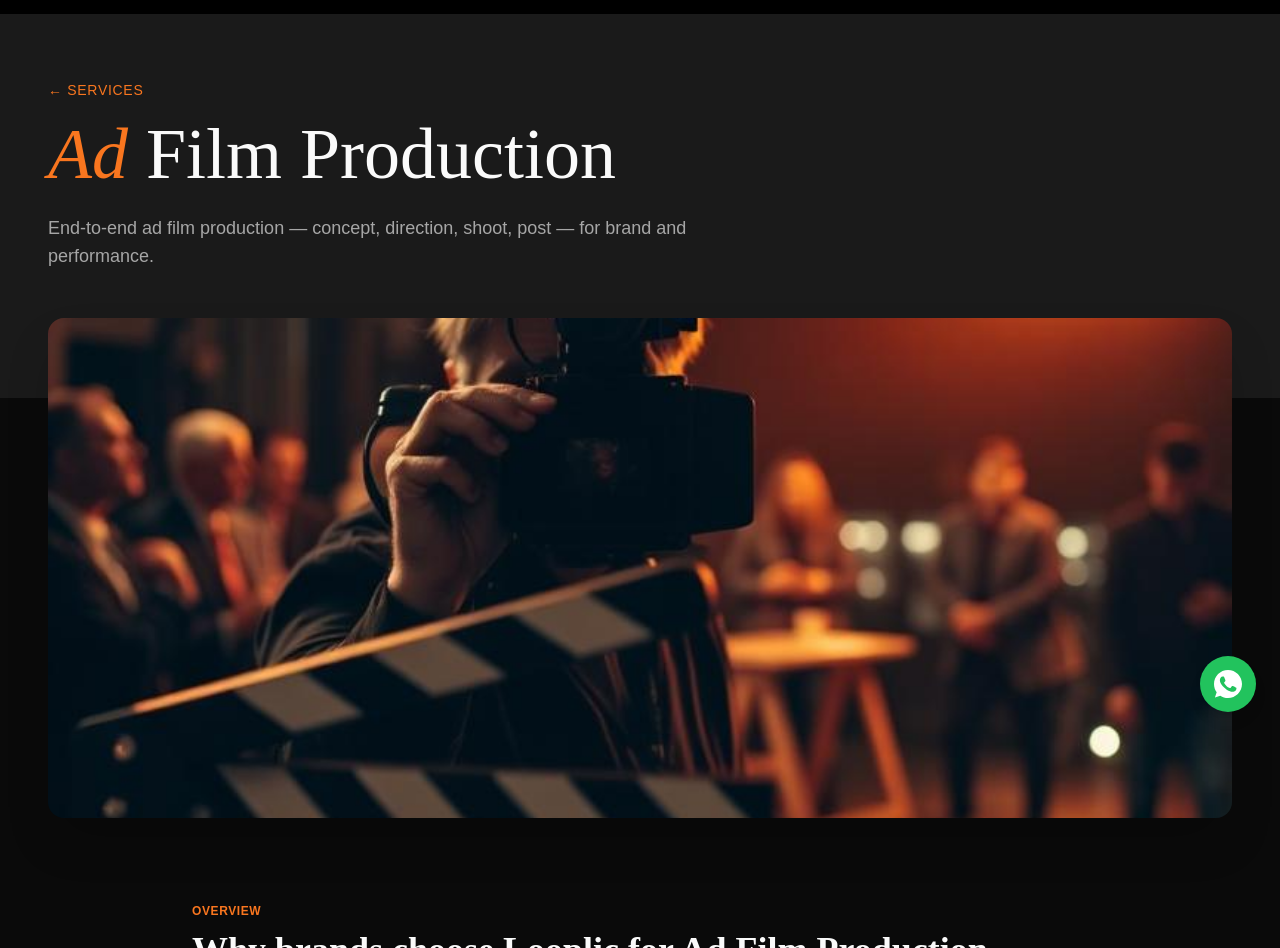
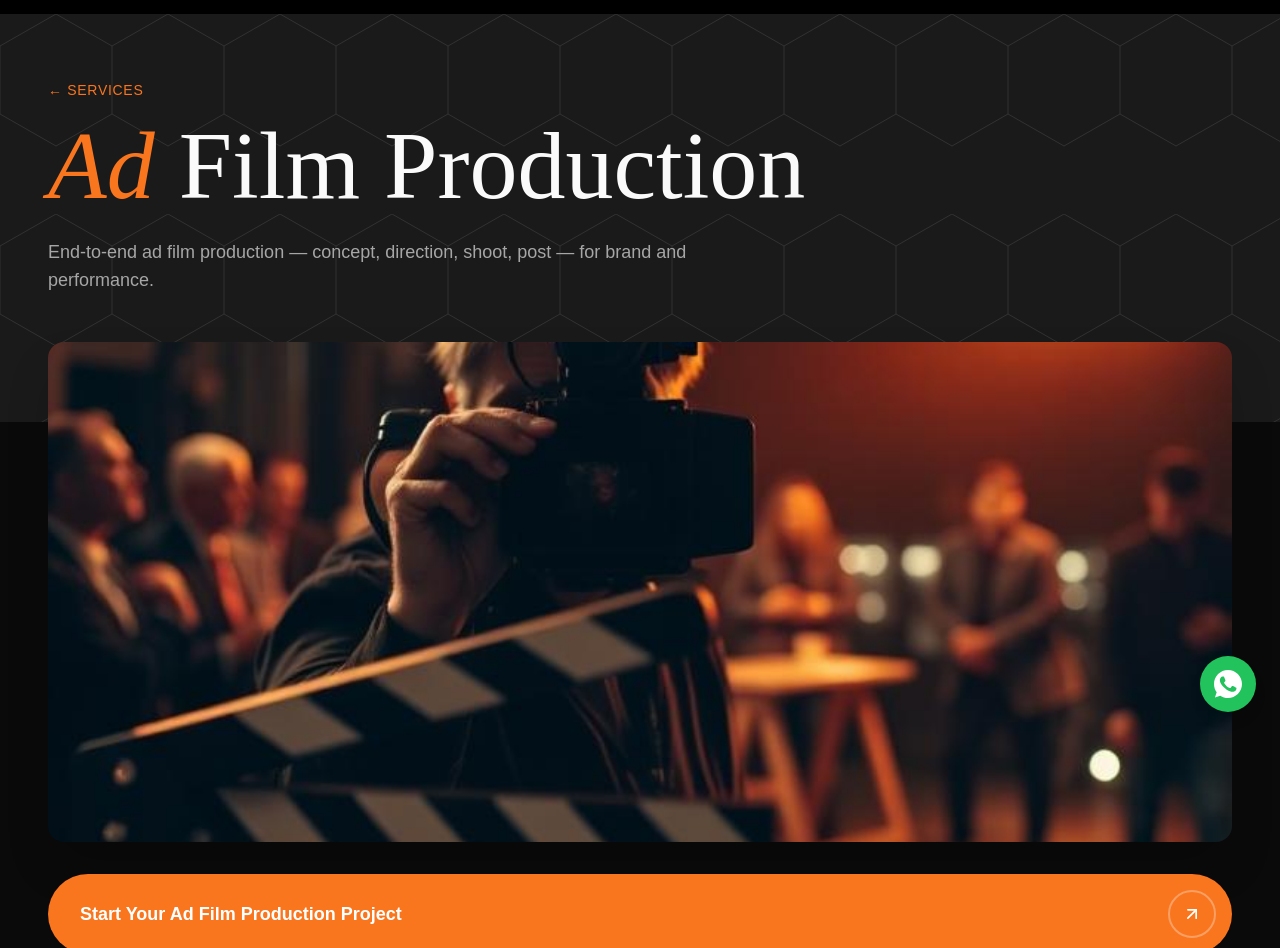
Before and after one commit to revenuxe/looplic-media-js, a React (Vite) app: page /services/ad-film-production in a window 1280 px wide. Shown: the part 64-1012 px from the top of the page. Built offline with nearby package versions, Linux system fonts and the light colour scheme.

Commit message:
Changes
Co-authored-by: revenuxe <255688540+revenuxe@users.noreply.github.com>

```diff
--- a/src/pages/ServiceDetailPage.tsx
+++ b/src/pages/ServiceDetailPage.tsx
@@ -44,23 +44,47 @@ const ServiceDetailPage = () => {
       />
       <Navbar />
 
-      {/* Hero */}
-      <section className="relative bg-secondary pt-10 sm:pt-16 pb-24 sm:pb-32 px-4 sm:px-6 lg:px-12 overflow-hidden">
+      {/* Hero — same structure as homepage HeroSection */}
+      <section className="relative">
+        <div className="bg-secondary pt-10 sm:pt-16 pb-24 sm:pb-32 px-4 sm:px-6 lg:px-12 relative overflow-hidden">
+          {/* Hexagonal pattern overlay */}
+          <div className="absolute inset-0 opacity-10">
+            <svg width="100%" height="100%" xmlns="http://www.w3.org/2000/svg">
+              <defs>
+                <pattern id={`hex-${detail.slug}`} width="56" height="100" patternUnits="userSpaceOnUse" patternTransform="scale(2)">
+                  <path d="M28 66L0 50L0 16L28 0L56 16L56 50L28 66Z" fill="none" stroke="currentColor" strokeWidth="0.5" className="text-foreground" />
+                </pattern>
+              </defs>
+              <rect width="100%" height="100%" fill={`url(#hex-${detail.slug})`} />
+            </svg>
+          </div>
           <div className="max-w-7xl mx-auto relative z-10">
             <Link to="/#service" className="text-accent text-sm font-medium uppercase tracking-wider">← Services</Link>
-          <h1 className="mt-4 text-4xl sm:text-5xl md:text-7xl font-serif leading-[1.1] text-foreground">
+            <h1 className="mt-4 text-4xl sm:text-5xl md:text-7xl lg:text-8xl font-serif leading-[1.1] sm:leading-tight text-foreground">
               <span className="italic font-normal text-accent">{detail.title.split(" ")[0]}</span>{" "}
               {detail.title.split(" ").slice(1).join(" ")}
             </h1>
             <p className="mt-6 text-base sm:text-lg text-muted-foreground max-w-2xl">{detail.shortDesc}</p>
           </div>
-      </section>
+        </div>
 
         <div className="max-w-7xl mx-auto px-4 sm:px-6 lg:px-12 -mt-16 sm:-mt-20 relative z-20">
           <div className="rounded-lg sm:rounded-2xl overflow-hidden shadow-2xl">
-          <img src={image} alt={detail.title} width={1600} height={900} className="w-full h-[220px] sm:h-[360px] md:h-[500px] object-cover" />
+            <img src={image} alt={detail.title} width={1920} height={1080} className="w-full h-[200px] sm:h-[300px] md:h-[500px] object-cover" />
+          </div>
+          <div className="mt-6 sm:mt-8">
+            <Link
+              to="/contact"
+              className="flex items-center justify-between bg-accent text-accent-foreground font-semibold text-base sm:text-lg py-3 sm:py-4 pl-6 sm:pl-8 pr-3 sm:pr-4 rounded-full hover:opacity-90 transition-opacity"
+            >
+              <span>Start Your {detail.title} Project</span>
+              <span className="w-10 h-10 sm:w-12 sm:h-12 rounded-full border-2 border-accent-foreground/30 flex items-center justify-center ml-4">
+                <ArrowUpRight size={20} />
+              </span>
+            </Link>
           </div>
         </div>
+      </section>
 
       {/* Long description */}
       <AnimatedSection>
@@ -164,7 +188,17 @@ const ServiceDetailPage = () => {
       <AnimatedSection>
         <section className="py-12 md:py-20 px-4 sm:px-6 lg:px-12">
           <div className="max-w-7xl mx-auto">
-            <h2 className="text-2xl sm:text-3xl md:text-4xl font-serif font-bold mb-10">Explore More Services</h2>
+            <div className="flex flex-col sm:flex-row items-start justify-between mb-8 md:mb-12 gap-4">
+              <h2 className="text-2xl sm:text-3xl md:text-4xl font-serif max-w-2xl">
+                <span className="font-bold">Explore</span> More AI-Powered Production Services
+              </h2>
+              <Link
+                to="/contact"
+                className="hidden md:flex w-12 h-12 rounded-full border-2 border-foreground items-center justify-center hover:bg-foreground hover:text-primary-foreground transition-colors shrink-0"
+              >
+                <ArrowUpRight size={20} />
+              </Link>
+            </div>
             <div className="grid grid-cols-1 sm:grid-cols-2 md:grid-cols-3 gap-5">
               {related.map((s) => {
                 const variantClass =
```
Lines whose indentation alone changed are shown as unchanged.
